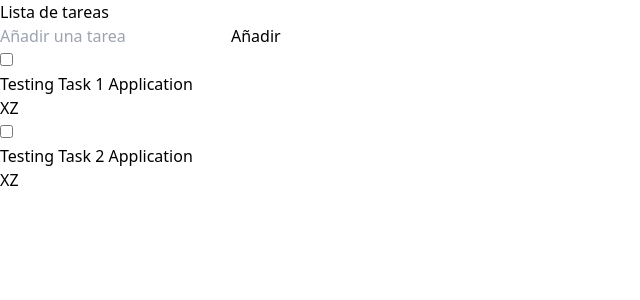
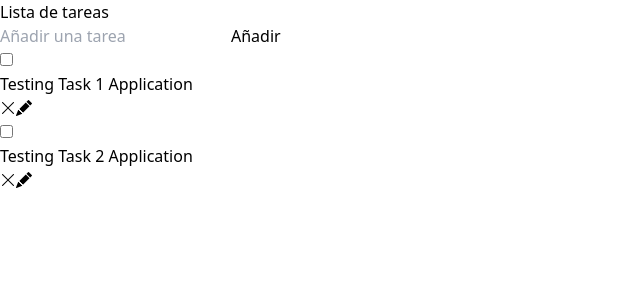
Before and after one commit to Zaserafin/vue-tasks-app, a Vue app: page / in a window 1280 px wide. Shown: the top 300 px of the page, without its empty margins (0-640 px from the left). Built offline with nearby package versions, Linux system fonts and the light colour scheme.

Commit message:
feat: (task) added bootstrap icons by cdn

```diff
--- a/index.html
+++ b/index.html
@@ -5,6 +5,11 @@
     <link rel="icon" href="/favicon.ico" />
     <meta name="viewport" content="width=device-width, initial-scale=1.0" />
     <title>Vue Tasks App</title>
+
+    <link
+      rel="stylesheet"
+      href="https://cdn.jsdelivr.net/npm/bootstrap-icons@1.10.5/font/bootstrap-icons.css"
+    />
   </head>
   <body>
     <div id="app"></div>
--- a/src/components/Task.vue
+++ b/src/components/Task.vue
@@ -35,8 +35,13 @@ function handleDelete() {
             </div>
         </label>
         <div class="flex-shrink-0">
-            <Button color="red" v-if="!showInput" @click="handleDelete">X</Button>
-            <Button color="green" @click="handleUpdateClick">Z</Button>
+            <Button v-if="!showInput" color="red" @click="handleDelete">
+                <i class="bi bi-x-lg"></i>
+            </Button>
+            <Button color="green" @click="handleUpdateClick">
+                <i v-if="!showInput" class="bi bi-pencil-fill"></i>
+                <i v-if="showInput" class="bi bi-check-lg"></i>
+            </Button>
         </div>
     </li>
 </template>
```
